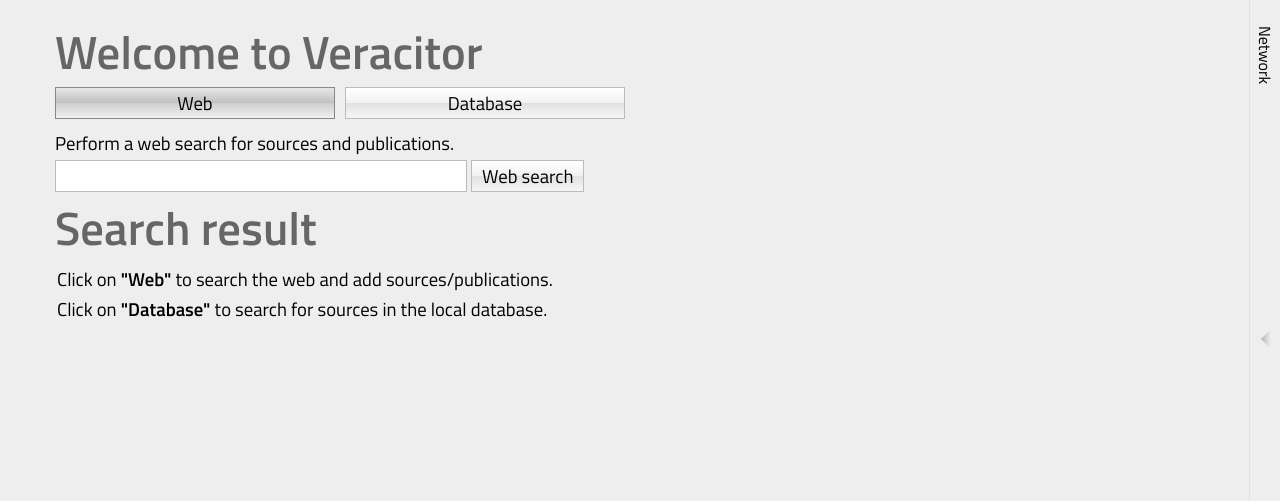
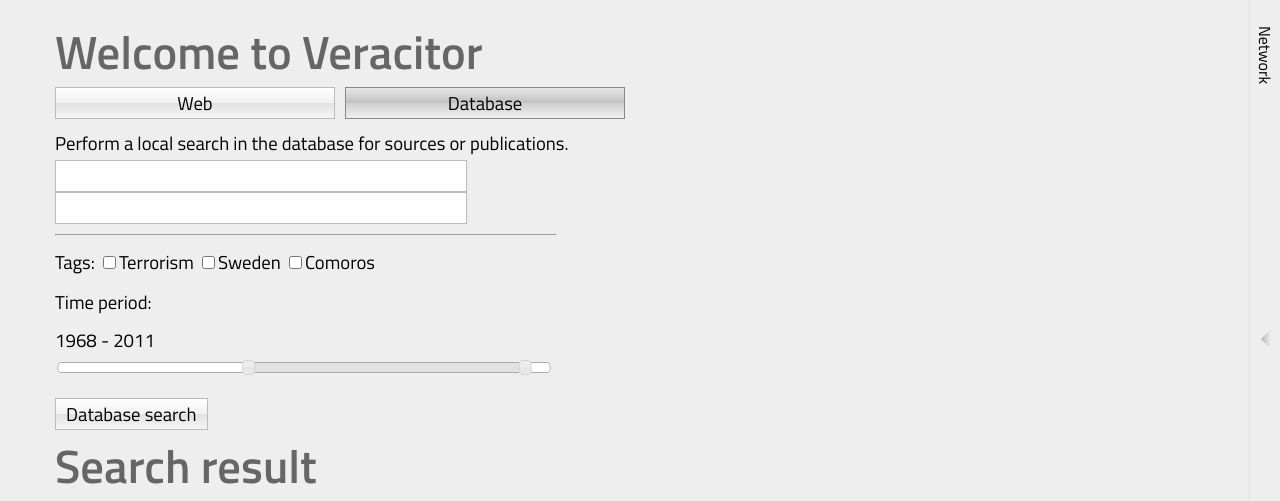
Before and after one commit to mvk-team42/Veracitor, a Flask app: page / in a window 1280 px wide. Shown: the part 84-585 px from the top of the page. Run offline with Flask 2, Linux system fonts and the light colour scheme; lists and menus that the app fills with data are empty; parts of the project's set-up code (start-up, migrations or seed data) failed here and were passed over.

Commit message:
simple database search, test 3

```diff
--- a/veracitor/web/static/javascript/controllers/searchController.js
+++ b/veracitor/web/static/javascript/controllers/searchController.js
@@ -45,12 +45,13 @@
     });
 
     // Set default search type
-    $("#search-type-select input[name=web]").click();
+    $("#search-type-select input[name=database]").click();
 
     $("input[name=search-button]").click(function (evt) {
         var searchText = $("input[name=search-text]").val();
+        var searchTypeText = $("input[name=search-type-text]").val();
 
-        requestDatabaseSearch(searchText, null, null, null);
+        requestDatabaseSearch(searchText, searchTypeText, null, null);
     });
 
     /**
@@ -63,7 +64,7 @@
     var requestDatabaseSearch = function (searchTerm, tags, startDate, endDate) {
         $.post("/search_producers",{
             'name' : searchTerm,
-            'type' : ''
+            'type' : tags // TODO search by type or tags?
         }, function (data) {
             var result;
             var tag;
--- a/veracitor/web/templates/tabs/search_tab.html
+++ b/veracitor/web/templates/tabs/search_tab.html
@@ -11,9 +11,9 @@
 <p id="search-info">This is how the chosen search works.</p>
 
 <input type="text" name="search-text" />
-<input type="button" name="search-button" value="Search" />
 
 <div id="database-search">
+    <input type="text" name="search-type-text" />
 	<hr></hr>
     <p>Tags:
 	    <label><input type="checkbox" name="terrorism" />Terrorism</label>
@@ -23,6 +23,8 @@
 
     <p>Time period:<br /><p id="period">1968 - 2011</p><img src="{{ url_for('static', filename='images/slider.png') }}" /></p>
 </div>
+
+<input type="button" name="search-button" value="Search" />
 
 <div id="search-result">
 	<h1>Search result</h1>
```
